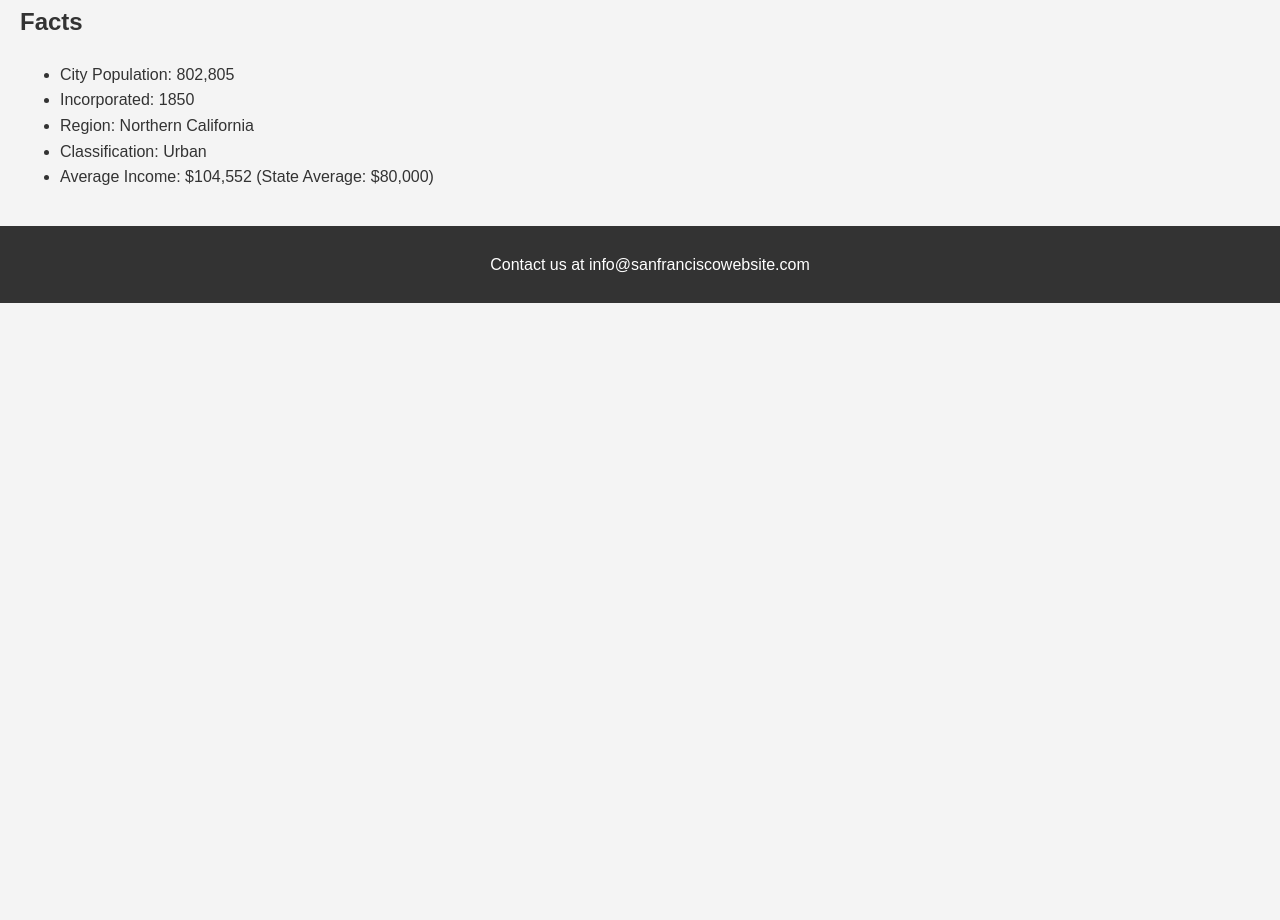
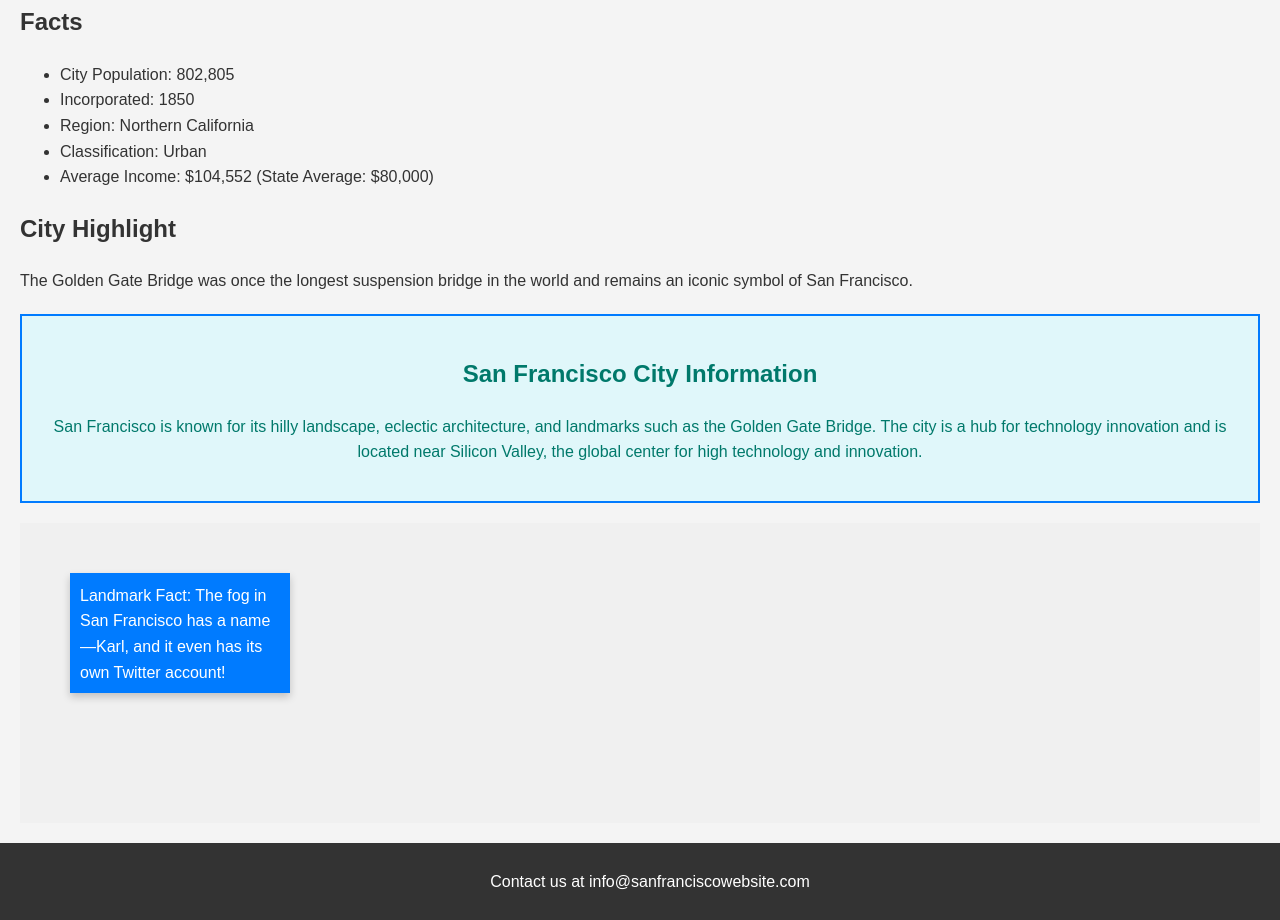
Before and after one commit to tharshikan/d277-website-frontend, a plain HTML site: page html/sanfrancisco.html in a window 1280 px wide. Shown: the part 2825-3745 px from the top of the page. Before the commit the page ends 3128 px from the top, so only its background shows below. Drawn offline with Linux system fonts and the light colour scheme.

Commit message:
final commit

```diff
--- a/html/sanfrancisco.html
+++ b/html/sanfrancisco.html
@@ -21,12 +21,14 @@
 <main>
     <section>
         <h2>About San Francisco</h2>
-        <p>San Francisco, the jewel of Northern California, is famous for its picturesque landscapes, historic landmarks, and vibrant cultural scene. From the iconic Golden Gate Bridge to the historic streets of the Mission District, San Francisco offers a diverse array of experiences for all who visit.</p>
+        <p>San Francisco, the jewel of Northern California, is famous for its picturesque landscapes, historic
+            landmarks, and vibrant cultural scene. From the iconic Golden Gate Bridge to the historic streets of the
+            Mission District, San Francisco offers a diverse array of experiences for all who visit.</p>
         <div class="image-gallery">
             <img src="../img/sanfrancisco1.jpg" alt="Golden Gate Bridge">
-                <img src="../img/sanfrancisco2.jpg" alt="Fisherman's Wharf">
-                <img src="../img/sanfrancisco3.jpg" alt="Alcatraz Island">
-                <img src="../img/sanfrancisco4.jpg" alt="Cable Cars">
+            <img src="../img/sanfrancisco2.jpg" alt="Fisherman's Wharf">
+            <img src="../img/sanfrancisco3.jpg" alt="Alcatraz Island">
+            <img src="../img/sanfrancisco4.jpg" alt="Cable Cars">
         </div>
     </section>
     <section>
@@ -48,7 +50,32 @@
             <li>Average Income: $104,552 (State Average: $80,000)</li>
         </ul>
     </section>
+    <!-- Aside -->
+    <aside>
+        <h2>City Highlight</h2>
+        <p>The Golden Gate Bridge was once the longest suspension bridge in the world and remains an iconic symbol of
+            San
+            Francisco.</p>
+    </aside>
+
+    <!-- Add this section in your HTML -->
+    <section id="sanfrancisco-info">
+        <h2>San Francisco City Information</h2>
+        <p>San Francisco is known for its hilly landscape, eclectic architecture, and landmarks such as the Golden Gate
+            Bridge. The city is a hub for technology innovation and is located near Silicon Valley, the global center
+            for
+            high technology and innovation.</p>
+    </section>
+
+
+    <div class="positioned-container">
+        <div class="positioned-element">
+            Landmark Fact: The fog in San Francisco has a name—Karl, and it even has its own Twitter account!
+        </div>
+    </div>
 </main>
+
+
 <footer>
     <p>Contact us at info@sanfranciscowebsite.com</p>
 </footer>
--- a/style.css
+++ b/style.css
@@ -159,3 +159,35 @@ footer {
     color: blue;
     font-weight: bold;
 }
+
+.positioned-container {
+    position: relative;
+    width: 100%;
+    height: 300px;
+    background-color: #f0f0f0;
+    margin-top: 20px;
+}
+
+.positioned-element {
+    position: absolute;
+    top: 50px;
+    left: 50px;
+    width: 200px;
+    height: 100px;
+    background-color: #007BFF;
+    color: white;
+    padding: 10px;
+    box-shadow: 0 4px 8px rgba(0, 0, 0, 0.2);
+}
+
+#state-info,
+#sacramento-info,
+#losangeles-info,
+#sanfrancisco-info {
+    background-color: #e0f7fa;
+    padding: 20px;
+    border: 2px solid #007BFF;
+    margin-top: 20px;
+    text-align: center;
+    color: #00796b;
+}
```
Also changed, not shown: html/losangeles.html (+19 -0 lines), html/sacramento.html (+27 -5 lines), index.html (+25 -1 lines).
